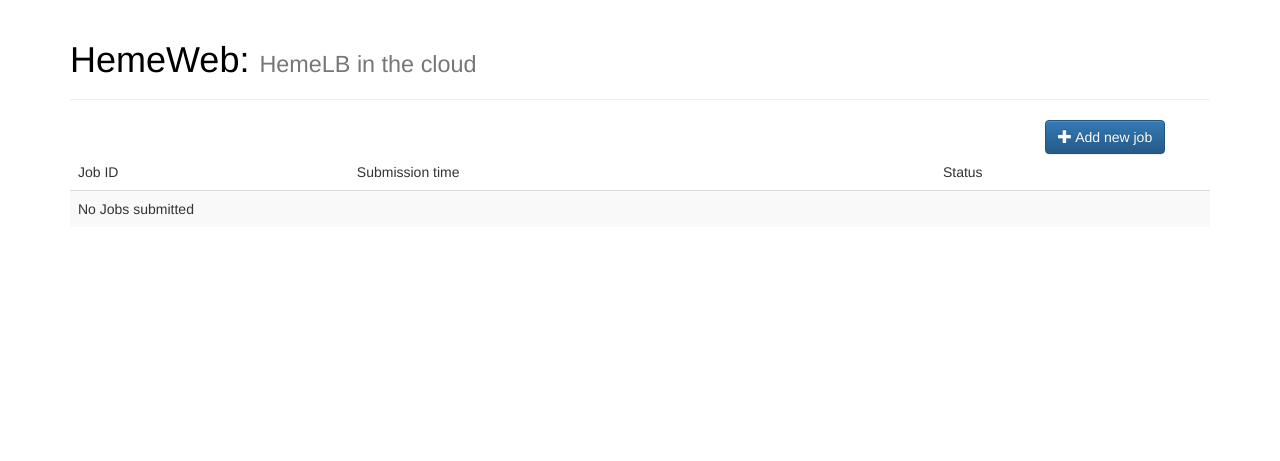
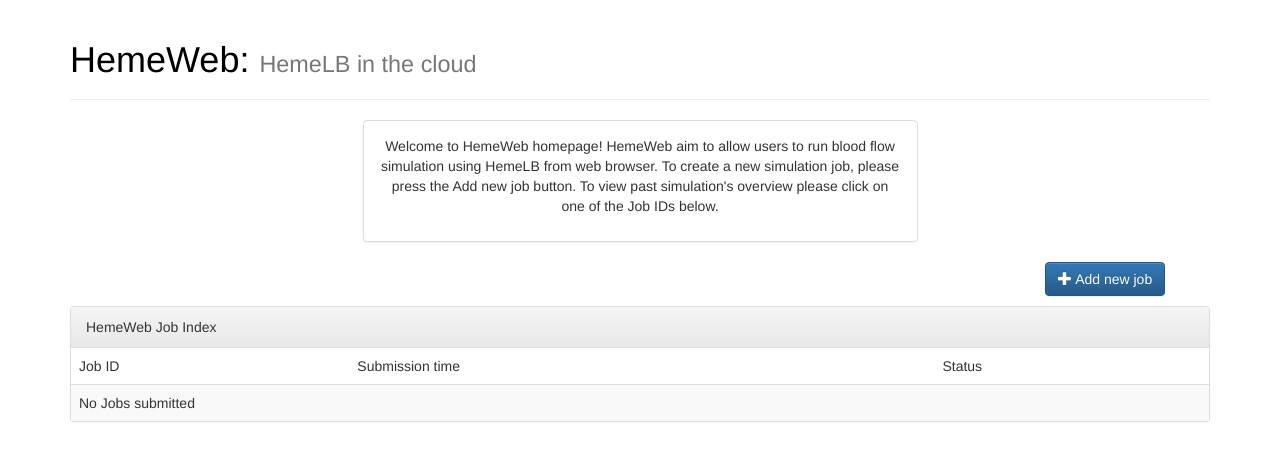
Before and after one commit to SeiryuZ/HemeWeb, a Django app: template src/templates/jobs/index.html in a window 1280 px wide. Shown: the top 461 px of the page. Run offline with Django 3.2, Linux system fonts and the light colour scheme; the template is opened without the code that fills it, so the values that code supplies are empty; some libraries are stand-ins or nearby versions.

Commit message:
Added more description on homepage

```diff
--- a/src/templates/jobs/index.html
+++ b/src/templates/jobs/index.html
@@ -2,8 +2,18 @@
 
 {% block body %}
 
+<div class="row">
+  <div class="col-lg-6 col-lg-offset-3 ">
+    <div class="panel panel-default center">
+      <div class="panel-body">
+        <p>Welcome to HemeWeb homepage! HemeWeb aim to allow users to run blood flow simulation using HemeLB from web browser. To create a new simulation job, please press the Add new
+    job button. To view past simulation's overview please click on one of the Job IDs below.</p>
+    </div>
+      </div>
+  </div>
+</div>
 
-<div class="row">
+<div class="row bottom-padding">
 <div class="col-lg-2 col-lg-offset-10">
   <a href="{% url 'jobs:add' %}" class="btn btn-primary">
     <span class="glyphicon glyphicon-plus" aria-hidden="true"></span>
@@ -13,6 +23,9 @@
 </div>
 <div class="row">
   <div class="col-lg-12">
+    <div class="panel panel-default">
+    <!-- Default panel contents -->
+      <div class="panel-heading">HemeWeb Job Index</div>
     <table class="table table-striped">
       <thead>
         <tr>
@@ -39,7 +52,7 @@
       {% endfor %}
       </tbody>
     </table>
-
+    </div>
 
   </div>
 </div>
```
